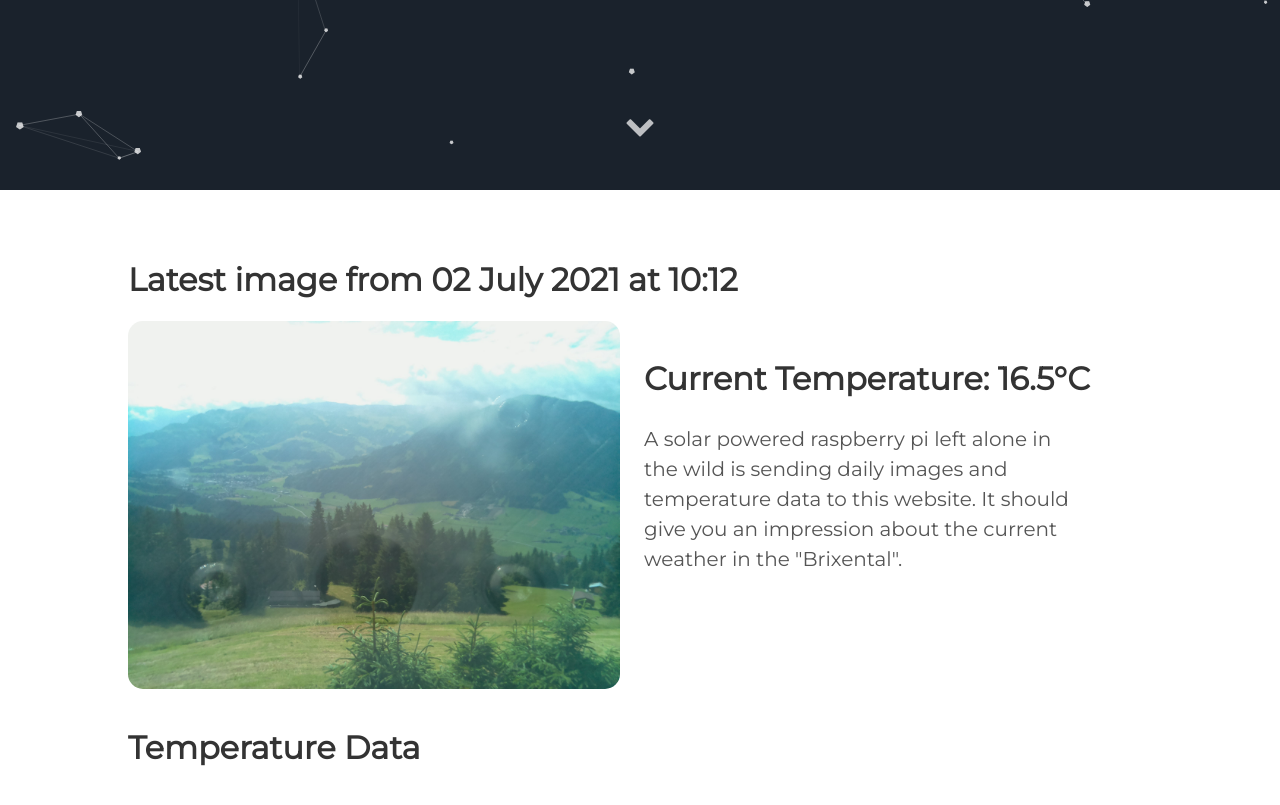
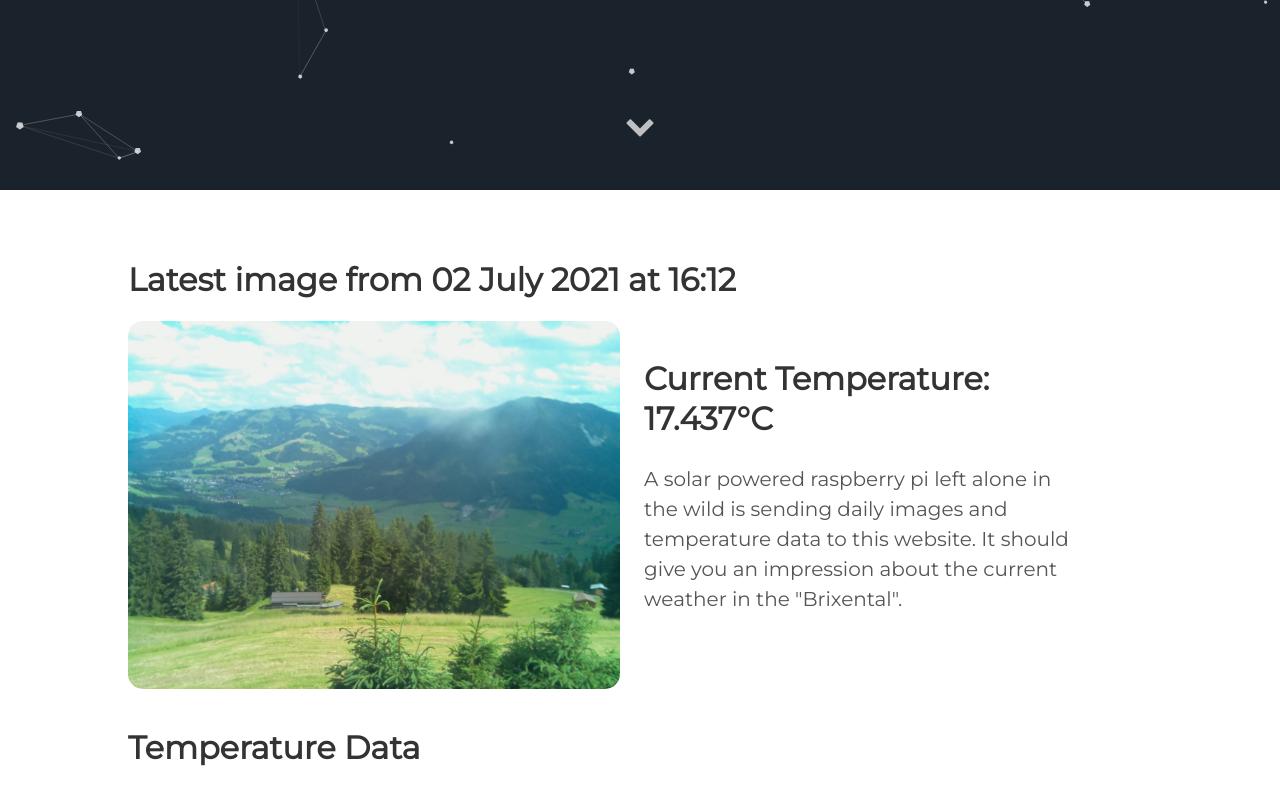
Before and after one commit to vektorious/vektorious.github.io, a Jekyll site: the page built from resources/huette.md, in a window 1280 px wide and 900 px high, scrolled down 710 px. Shown: the top 805 px of the window. Built offline with Jekyll 4.4.1, drawn with Linux system fonts in a browser that asks for light colours.

Commit message:
I'm a bot beep boop

```diff
--- a/resources/huette.md
+++ b/resources/huette.md
@@ -6,13 +6,13 @@ image: '/assets/img/'
 description: 'Live image from the Austrian alps'
 twitter_text: ' '
 ---
-## Latest image from 02 July 2021 at 10:12
+## Latest image from 02 July 2021 at 16:12
 <div class="huette">
   <div class="huette-image">
     <img src="{{ "/assets/img/huette.jpg" | prepend: site.baseurl }}">
   </div>
   <div class="huette-text">
-        <h2>Current Temperature: 16.5°C</h2>
+        <h2>Current Temperature: 17.437°C</h2>
         <p>A solar powered raspberry pi left alone in the wild is sending daily images and temperature data to this website. It should give you an impression about the current weather in the "Brixental".</p>
 
   </div>
```
Also changed, not shown: rpi-script/2021-07-02_161049.txt (renamed from rpi-script/2021-07-02_101042.txt, +6 -5 lines), rpi-script/huette.md (+2 -2 lines), assets/img/huette.jpg, assets/img/temp_plot.png, rpi-script/temp_plot.png, 1 other file.
